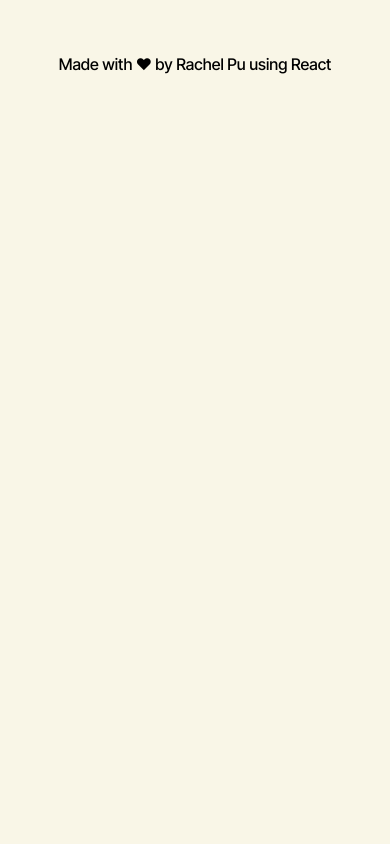
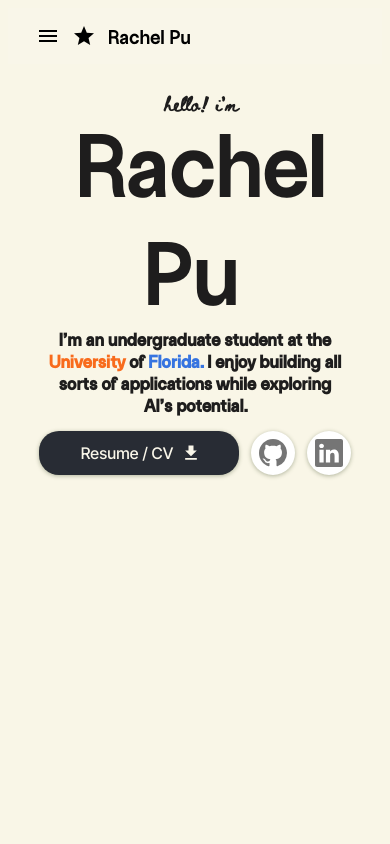
Before and after one commit to rachel-pu/rachel-pu-portfolio, a React (Create React App) app: page / in a window 390 px wide. Shown: the top 844 px of the page. Built offline with nearby package versions, Linux system fonts and the light colour scheme.

Commit message:
header updates

```diff
--- a/package.json
+++ b/package.json
@@ -5,14 +5,18 @@
   "dependencies": {
     "@emotion/react": "^11.13.0",
     "@emotion/styled": "^11.13.0",
+    "@mui/icons-material": "^5.16.7",
     "@mui/material": "^5.16.7",
     "@testing-library/jest-dom": "^5.17.0",
     "@testing-library/react": "^13.4.0",
     "@testing-library/user-event": "^13.5.0",
     "react": "^18.3.1",
     "react-dom": "^18.3.1",
+    "react-icons": "^5.3.0",
     "react-router-dom": "^6.26.1",
+    "react-router-hash-link": "^2.4.3",
     "react-scripts": "5.0.1",
+    "typewriter-effect": "^2.21.0",
     "web-vitals": "^2.1.4"
   },
   "scripts": {
--- a/src/css/Header.css
+++ b/src/css/Header.css
@@ -0,0 +1,102 @@
+.menu-icon-button:hover {
+    cursor: pointer;
+}
+
+.home-main-header {
+    color: #1e1d1d;
+    display: flex;
+    flex-direction: column;
+    align-items: center;
+    text-align: center;
+    height: 100vh;
+    margin: 0 auto;
+    background-color: #f9f6e7;
+    font-variant-ligatures: no-common-ligatures;
+}
+
+.home-main-header h1{
+    padding: 3.5% 0 0 3.5%;
+    font-family: BethEllen;
+    font-size: 31px;
+    animation: fade-up 0.75s;
+    margin-bottom: -7%;
+}
+
+.Typewriter {
+    font-size: 200px !important;
+    font-family: Liga-Sans-Bold;
+    padding: 4.5% 0 0 4.5%;
+}
+
+.short-description-home{
+    animation: fade-up 1s;
+    font-size: 37px;
+    font-family: Liga-Sans-Bold;
+    margin-top: 0.5%;
+    width: 50%;
+    /*width: 710px;*/
+}
+
+
+
+/* when screen size changes, these are the changes*/
+@media (max-width: 1400px) {
+    .short-description-home{
+        font-size: 37px;
+        width: 62%;
+    }
+}
+
+@media (max-width: 1200px) {
+    .home-main-header h1 {
+        font-size: 28px;
+    }
+    .Typewriter {
+        font-size: 180px !important;
+    }
+    .short-description-home{
+        font-size: 30px;
+        width: 60%;
+    }
+}
+
+@media (max-width: 992px) {
+    .home-main-header h1 {
+        font-size: 24px;
+    }
+    .Typewriter {
+        font-size: 150px !important;
+    }
+    .short-description-home{
+        font-size: 25px;
+        width: 65%;
+    }
+}
+
+@media (max-width: 768px) {
+    .home-main-header h1 {
+        font-size: 20px;
+    }
+    .Typewriter {
+        font-size: 120px !important;
+        padding: 2.5% 0 0 2.5%;
+    }
+    .short-description-home{
+        font-size: 20px;
+        width: 70%;
+    }
+}
+
+@media (max-width: 576px) {
+    .home-main-header h1 {
+        font-size: 15px;
+    }
+    .Typewriter {
+        font-size: 90px !important;
+        padding: 3.5% 0 0 3.5%;
+    }
+    .short-description-home{
+        font-size: 18px;
+        width: 80%;
+    }
+}
--- a/src/pages/Header.js
+++ b/src/pages/Header.js
@@ -1,13 +1,126 @@
-import React from 'react';
+import React, {useState, MouseEvent} from 'react';
+import '../css/Header.css';
+import {HashLink} from "react-router-hash-link";
+import {AppBar, Toolbar, Box, Typography, Button, IconButton, Menu, MenuItem, Grid} from "@mui/material";
+import StarIcon from '@mui/icons-material/Star';
+import MenuIcon from '@mui/icons-material/Menu';
+import DownloadIcon from '@mui/icons-material/Download';
+import Typewriter from 'typewriter-effect';
+import {BsGithub, BsLinkedin} from "react-icons/bs";
 
 function Header(){
+    const [anchorNav, setAnchorNav] = useState(null);
+    const openMenu = (event) => {
+        setAnchorNav(event.currentTarget);
+    }
+    const closeMenu = () => {
+        setAnchorNav(null);
+    }
     return (
-        // navbar
+        <>
+        {/*// navbar*/}
+        <AppBar position='static' elevation={0} sx={{ backgroundColor: '#F9F6E9', boxShadow: 'none', color: 'black' }}>            <Toolbar>
+                <IconButton size = 'large' edge='start' color='inherit' aria-label='logo' sx={{display:{xs:'none', md:'flex'}}}>
+                    <StarIcon/>
+                </IconButton>
+                <Typography variant='h6' component='div' sx={{ flexGrow: 1, display:{xs:'none', md:'flex', fontFamily: 'Liga-Sans-Bold'}}}>Rachel Pu</Typography>
 
+            <Box sx={{ display: { xs: 'none', md: 'flex' } }}>
+                <Button color='inherit' component={HashLink} to='#home' sx={{ fontFamily: 'InterTight-Medium', textTransform: 'none' }}>Home</Button>
+                <Button color='inherit' component={HashLink} to='#about' sx={{ fontFamily: 'InterTight-Medium', textTransform: 'none' }}>About</Button>
+                <Button color='inherit' component={HashLink} to='#experience' sx={{ fontFamily: 'InterTight-Medium', textTransform: 'none' }}>Experience</Button>
+                <Button color='inherit' component={HashLink} to='#projects' sx={{ fontFamily: 'InterTight-Medium', textTransform: 'none' }}>Projects</Button>
+                <Button color='inherit' component={HashLink} to='#extracurriculars' sx={{ fontFamily: 'InterTight-Medium', textTransform: 'none' }}>Extracurriculars</Button>
+                <Button color='inherit' component={HashLink} to='#contact' sx={{ fontFamily: 'InterTight-Medium', textTransform: 'none' }}>Contact</Button>
+            </Box>
 
-        <div className="header-page" id="header">
+            <Box sx={{ display: { xs: 'flex', md: 'none' } }}>
+                <IconButton size='large' color='inherit' onClick={openMenu} className="menu-icon-button">
+                    <MenuIcon />
+                </IconButton>
+                <Menu anchorEl={anchorNav} open={Boolean(anchorNav)} onClose={closeMenu}>
+                    <MenuItem onClick={closeMenu} component={HashLink} to='#home'>Home</MenuItem>
+                    <MenuItem onClick={closeMenu} component={HashLink} to='#about'>About</MenuItem>
+                    <MenuItem onClick={closeMenu} component={HashLink} to='#experience'>Experience</MenuItem>
+                    <MenuItem onClick={closeMenu} component={HashLink} to='#projects'>Projects</MenuItem>
+                    <MenuItem onClick={closeMenu} component={HashLink} to='#extracurriculars'>Extracurriculars</MenuItem>
+                    <MenuItem onClick={closeMenu} component={HashLink} to='#contact'>Contact</MenuItem>
+                </Menu>
+
+                    <IconButton size = 'large' edge='start' color='inherit' aria-label='logo' sx={{display:{xs:'flex', md:'none'}}}>
+                        <StarIcon/>
+                    </IconButton>
+                    <Typography variant='h6' component='div' sx={{ flexGrow: 1, display:{xs:'flex', md:'none'}, alignItems: 'center', justifyContent: 'center', fontFamily: 'Liga-Sans-Bold'}}>Rachel Pu</Typography>
+                </Box>
+            </Toolbar>
+        </AppBar>
+
+    {/* header text box */}
+    <div className="home-main-header" id="home">
+        <h1>hello! i'm</h1>
+        <Typewriter
+                onInit={(typewriter) => {
+                    typewriter.typeString('Rachel Pu')
+                        .callFunction((state) => {
+                            // turn off animation
+                            state.elements.cursor.style.animation = 'none'
+                            // hide cursor
+                            state.elements.cursor.style.opacity = 0;
+                        })
+                        .start();
+                }}/>
+
+        <h2 className="short-description-home">I'm an undergraduate student at the <span
+            style={{color: "#F86B1CFF"}}>University</span> of <span style={{color: "#3674E0"}}>Florida. </span>
+            I enjoy building all sorts of applications while exploring AI's potential.</h2>
+
+        <Box>
+        <Grid container spacing={1.5} className="header-social-media">
+            <Grid item>
+                <Button endIcon = {<DownloadIcon/>}
+                        sx={{
+                            backgroundColor: "#282c34",
+                            color: "#F9F6E9",
+                            padding: "10px",
+                            borderRadius: "20px",
+                            width: "200px",
+                            boxShadow: '0px 1px 4px rgba(51, 68, 31, 0.37)',
+                            transition: "transform 0.25s ease-in-out",
+                            '&:hover': {
+                                backgroundColor: "#282c34",
+                                transform: "scale(1.05)"
+                            }}}>
+                    <Typography sx={{ fontFamily: 'InterTight-Medium', textTransform: 'none'}}>Resume / CV</Typography>
+                </Button></Grid>
+            <Grid item>
+                <IconButton sx={{
+                    backgroundColor: 'white',
+                    fontSize: '175%',
+                    boxShadow: '0px 1px 4px rgba(51, 68, 31, 0.37)',
+                    '&:hover': {
+                        backgroundColor: "#282c34",
+                        transform: "scale(1.05)"
+                }}}>
+                    <BsGithub className="icon" />
+                </IconButton>
+            </Grid>
+            <Grid item>
+                <IconButton sx={{
+                    backgroundColor: 'white',
+                    fontSize: '175%',
+                    boxShadow: '0px 1px 4px rgba(51, 68, 31, 0.37)',
+                    '&:hover': {
+                        backgroundColor: "#282c34",
+                        transform: "scale(1.05)"
+                }}}>
+                    <BsLinkedin className="icon" />
+                </IconButton>
+            </Grid>        </Grid>
+        </Box>
 
         </div>
+    </>
+
     );
 
 }
--- a/src/pages/Home.js
+++ b/src/pages/Home.js
@@ -29,7 +29,7 @@ function Home() {
 
             {/* -------------------------- footer --------------------------- */}
             <footer>
-                <p>Made with ❤ by Rachel Pu using React</p>
+                <p>Made with ❤ by Rachel Pu using React and Material UI</p>
             </footer>
         </div>
     );
```
Also changed, not shown: public/ProjectsList.js (added), 1 other file (tests, documents, lock files or other folders).
